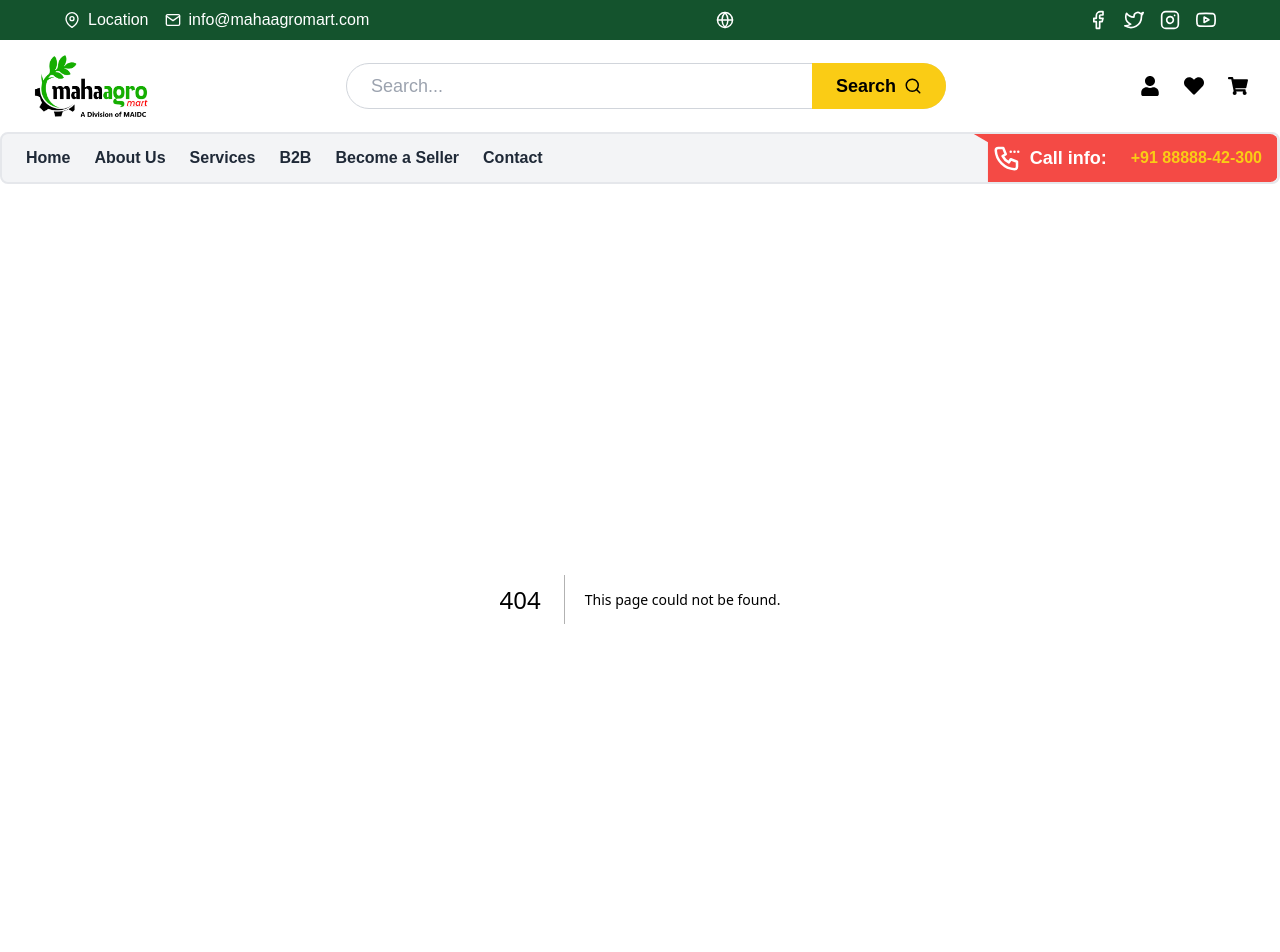
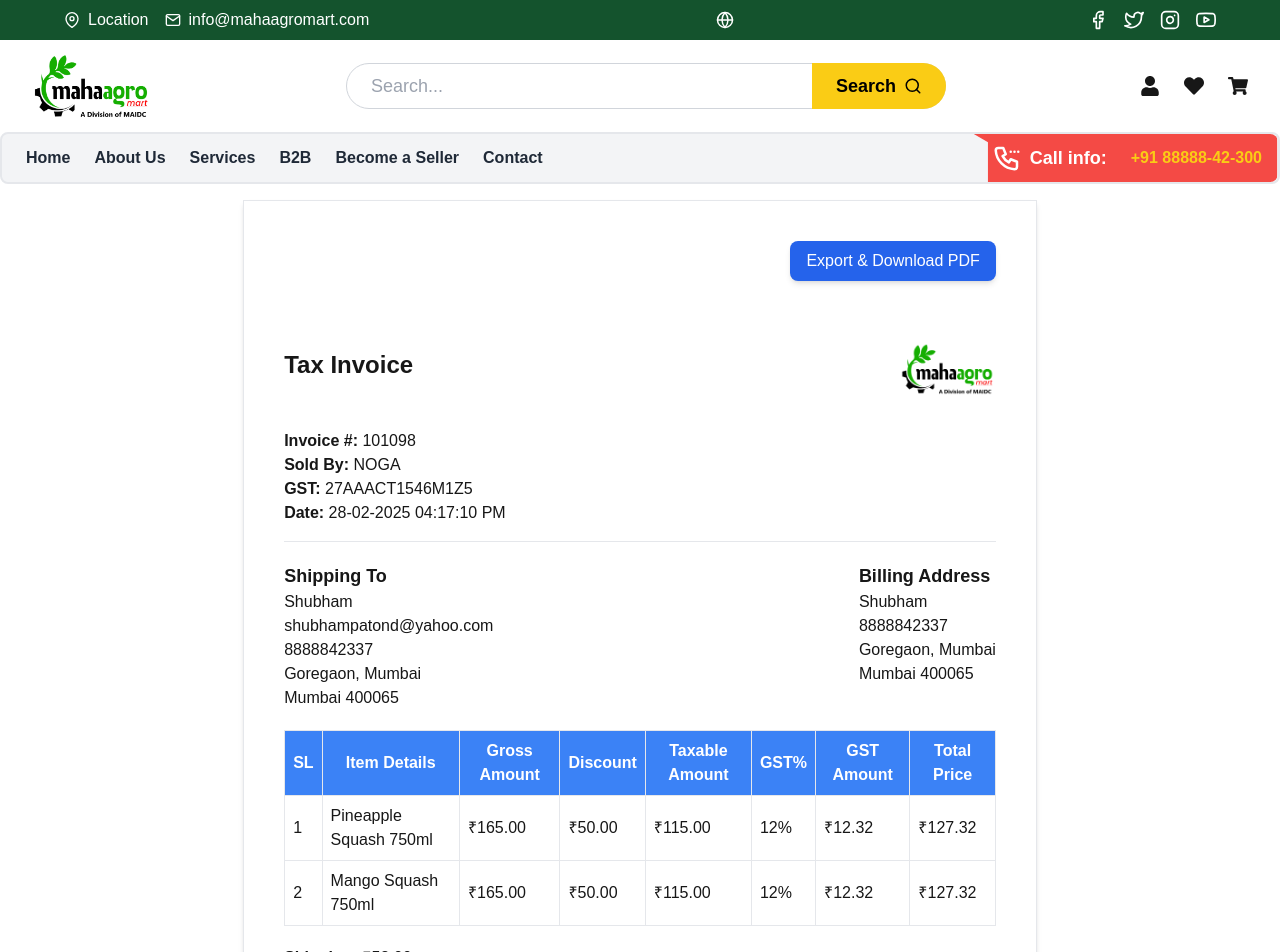
Before and after one commit to mahaagromart/mahaagro-one, a Next.js app: page /Orderinvoice in a window 1280 px wide. Before the commit this address had no page. Shown: the top 952 px of the page. Built offline with nearby package versions, Linux system fonts and the light colour scheme.

Commit message:
trackpage

```diff
--- a/package.json
+++ b/package.json
@@ -15,6 +15,8 @@
     "@reduxjs/toolkit": "^2.5.1",
     "axios": "^1.8.1",
     "dotenv": "^16.4.7",
+    "jspdf": "^2.5.1",
+    "jspdf-autotable": "^3.5.25",
     "lucide-react": "^0.475.0",
     "next": "15.1.7",
     "react": "^19.0.0",
--- a/src/components/Home/Review.jsx
+++ b/src/components/Home/Review.jsx
@@ -119,7 +119,7 @@
                   onChange={(e) => setNewReview({ ...newReview, rating: Number(e.target.value) })}
                   className="mt-1 block w-full border border-gray-300 rounded-md p-3 focus:ring-indigo-500 focus:border-indigo-500 shadow-sm"
                 >
-                  {[1, 2, 3, 4, 5].map((star) => (
+                  {[5, 4, 3, 1,].map((star) => (
                     <option key={star} value={star}>
                       {star} Star{star > 1 ? "s" : ""}
                     </option>
--- /dev/null
+++ b/src/pages/Orderinvoice.jsx
@@ -0,0 +1,162 @@
+import React, { useRef } from "react";
+import Image from "next/image";
+import jsPDF from "jspdf";
+import html2canvas from "html2canvas";
+import Logo from "../../public/assets/images/img/logo.webp";
+
+const Invoice = () => {
+    const invoiceRef = useRef(null);
+    const buttonRef = useRef(null);
+
+    const generatePDF = async () => {
+        const invoice = invoiceRef.current;
+        const button = buttonRef.current;
+        if (!invoice) return;
+
+        // Hide button before capture
+        if (button) button.style.display = "none";
+
+        // Capture the invoice
+        const canvas = await html2canvas(invoice, {
+            scale: 3, // Higher scale for better quality
+            useCORS: true,
+        });
+
+        const imgData = canvas.toDataURL("image/png");
+
+        // Define A4 page size
+        const pdf = new jsPDF("p", "mm", "a4");
+        const pageWidth = pdf.internal.pageSize.getWidth();
+        const pageHeight = pdf.internal.pageSize.getHeight();
+
+        const imgWidth = pageWidth - 20; // Adjust width to fit within margins
+        const imgHeight = (canvas.height * imgWidth) / canvas.width;
+
+        // Calculate the position to center the image on the page
+        const x = (pageWidth - imgWidth) / 2;
+        const y = (pageHeight - imgHeight) / 2;
+
+        // Ensure content fits within A4 page limits
+        if (imgHeight > pageHeight) {
+            pdf.addImage(imgData, "PNG", x, 0, imgWidth, pageHeight);
+        } else {
+            pdf.addImage(imgData, "PNG", x, y, imgWidth, imgHeight);
+        }
+
+        pdf.save("invoice.pdf");
+
+        // Show button after capture
+        if (button) button.style.display = "block";
+    };
+
+    return (
+        <div className="w-full max-w-[210mm] h-[360mm] mx-auto p-10 sm:p-10 bg-white shadow-md border relative">
+            {/* Download Button */}
+            <div className="flex justify-end mb-4">
+                <button
+                    ref={buttonRef}
+                    onClick={generatePDF}
+                    className="bg-blue-600 text-white px-4 py-2 rounded-lg shadow-md hover:bg-blue-700"
+                >
+                    Export & Download PDF
+                </button>
+            </div>
+
+            <div ref={invoiceRef} className="w-full h-full">
+                {/* Invoice Header */}
+                <div className="flex flex-col sm:flex-row justify-between items-start sm:items-center mt-8"> {/* Added mt-8 for spacing */}
+                    <h1 className="text-2xl font-bold mt-2 sm:mb-0">Tax Invoice</h1> {/* Added mb-4 for spacing on small screens */}
+                    <div className="w-24 h-24">
+                        <Image src={Logo} alt="Logo" className="w-full  mt-2 h-full object-contain" />
+                    </div>
+                </div>
+
+                {/* Invoice Details */}
+                <div className="mt-5 border-b pb-4">
+                    <p><strong>Invoice #:</strong> 101098</p>
+                    <p><strong>Sold By:</strong> NOGA</p>
+                    <p><strong>GST:</strong> 27AAACT1546M1Z5</p>
+                    <p><strong>Date:</strong> 28-02-2025 04:17:10 PM</p>
+                </div>
+
+                {/* Shipping and Billing Address */}
+
+                <div className="grid grid-cols-1 sm:grid-cols-2 gap-4 mt-5">
+                    <div>
+                        <h2 className="text-lg font-semibold">Shipping To</h2>
+                        <p>Shubham</p>
+                        <p>shubhampatond@yahoo.com</p>
+                        <p>8888842337</p>
+                        <p>Goregaon, Mumbai</p>
+                        <p>Mumbai 400065</p>
+                    </div>
+                    <div className="ml-auto">
+                        <h2 className="text-lg font-semibold">Billing Address</h2>
+                        <p>Shubham</p>
+                        <p>8888842337</p>
+                        <p>Goregaon, Mumbai</p>
+                        <p>Mumbai 400065</p>
+                    </div>
+                </div>
+
+                {/* Items Table */}
+                <div className="overflow-x-auto mt-5">
+                    <table className="w-full border-collapse border border-gray-400">
+                        <thead>
+                            <tr className="bg-blue-500 text-white">
+                                <th className="border p-2">SL</th>
+                                <th className="border p-2">Item Details</th>
+                                <th className="border p-2">Gross Amount</th>
+                                <th className="border p-2">Discount</th>
+                                <th className="border p-2">Taxable Amount</th>
+                                <th className="border p-2">GST%</th>
+                                <th className="border p-2">GST Amount</th>
+                                <th className="border p-2">Total Price</th>
+                            </tr>
+                        </thead>
+                        <tbody>
+                            <tr>
+                                <td className="border p-2">1</td>
+                                <td className="border p-2">Pineapple Squash 750ml</td>
+                                <td className="border p-2">₹165.00</td>
+                                <td className="border p-2">₹50.00</td>
+                                <td className="border p-2">₹115.00</td>
+                                <td className="border p-2">12%</td>
+                                <td className="border p-2">₹12.32</td>
+                                <td className="border p-2">₹127.32</td>
+                            </tr>
+                            <tr>
+                                <td className="border p-2">2</td>
+                                <td className="border p-2">Mango Squash 750ml</td>
+                                <td className="border p-2">₹165.00</td>
+                                <td className="border p-2">₹50.00</td>
+                                <td className="border p-2">₹115.00</td>
+                                <td className="border p-2">12%</td>
+                                <td className="border p-2">₹12.32</td>
+                                <td className="border p-2">₹127.32</td>
+                            </tr>
+                        </tbody>
+                    </table>
+                </div>
+
+                {/* Total Amount */}
+                <div className="mt-5">
+                    <p><strong>Shipping:</strong> ₹53.00</p>
+                    <p><strong>Coupon Discount:</strong> ₹0.00</p>
+                    <p className="text-xl font-semibold">Total: ₹283.00</p>
+                    <p><strong>Amount in Words:</strong> Rs: Two Hundred Eighty-Three</p>
+                </div>
+
+                {/* Footer */}
+                <div className="mt-3 border-t pt-4 text-sm">
+                    <p>If you require any assistance, contact us:</p>
+                    <p><strong>Phone:</strong> 8888842300, 8888842290, 8888842280, 8888842325</p>
+                    <p><strong>Email:</strong> support@mahaagromart.com, info@mahaagromart.com</p>
+                    <p><a href="https://mahaagromart.com" className="text-blue-600">https://mahaagromart.com</a></p>
+                </div>
+            </div>
+        </div>
+    );
+};
+
+export default Invoice;
--- /dev/null
+++ b/src/pages/Ordertrack.jsx
@@ -0,0 +1,56 @@
+import { useState, useEffect } from 'react';
+
+const OrderTracker = () => {
+  const [status, setStatus] = useState('Dispatched');
+
+  const statuses = [
+    { id: 1, name: 'Order Placed', description: 'Your order has been placed.' },
+    { id: 2, name: 'Order Confirmed', description: 'Your order has been confirmed.' },
+    { id: 3, name: 'Dispatched', description: 'Your order has been dispatched.' },
+    { id: 4, name: 'Shipped', description: 'Your order is on its way.' },
+    { id: 5, name: 'Out for Delivery', description: 'Your order is out for delivery.' },
+    { id: 6, name: 'Delivered', description: 'Your order has been delivered.' },
+  ];
+
+  useEffect(() => {
+    const timer = setInterval(() => {
+      setStatus((prevStatus) => {
+        const currentIndex = statuses.findIndex(s => s.name === prevStatus);
+        const nextIndex = (currentIndex + 1) % statuses.length;
+        return statuses[nextIndex].name;
+      });
+    }, 5000);
+
+    return () => clearInterval(timer);
+  }, []);
+
+  return (
+    <div className="p-8">
+      <h1 className="text-2xl font-bold mb-4">Order Tracking</h1>
+      <div className="relative space-y-8">
+        {/* Vertical line spanning full height */}
+        <div className="absolute left-4 top-4 bottom-4 w-0.5 bg-gray-300" />
+        <div
+          className="absolute left-4 top-4 bottom-4 w-0.5 bg-green-500"
+          style={{ height: `${(statuses.findIndex(s => s.name === status) + 1) * 85 / statuses.length}%` }}
+        />
+        {statuses.map((s, index) => (
+          <div key={s.id} className="relative flex items-center">
+            <div className={`w-8 h-8 rounded-full flex items-center justify-center z-10
+              ${status === s.name ? 'bg-green-500 text-white' : 'bg-gray-300 text-black'}`}>
+              {status === 'Delivered' && s.name === 'Delivered' ? '✓' : index + 1}
+            </div>
+            <div className="ml-4">
+              <p className={`font-semibold ${status === s.name ? 'text-green-500' : 'text-gray-500'}`}>
+                {s.name}
+              </p>
+              <p className="text-sm text-gray-500">{s.description}</p>
+            </div>
+          </div>
+        ))}
+      </div>
+    </div>
+  );
+};
+
+export default OrderTracker;
```
Also changed, not shown: src/components/Home/Weeklyoffer.jsx (+51 -51 lines), 1 other file (tests, documents, lock files or other folders).
